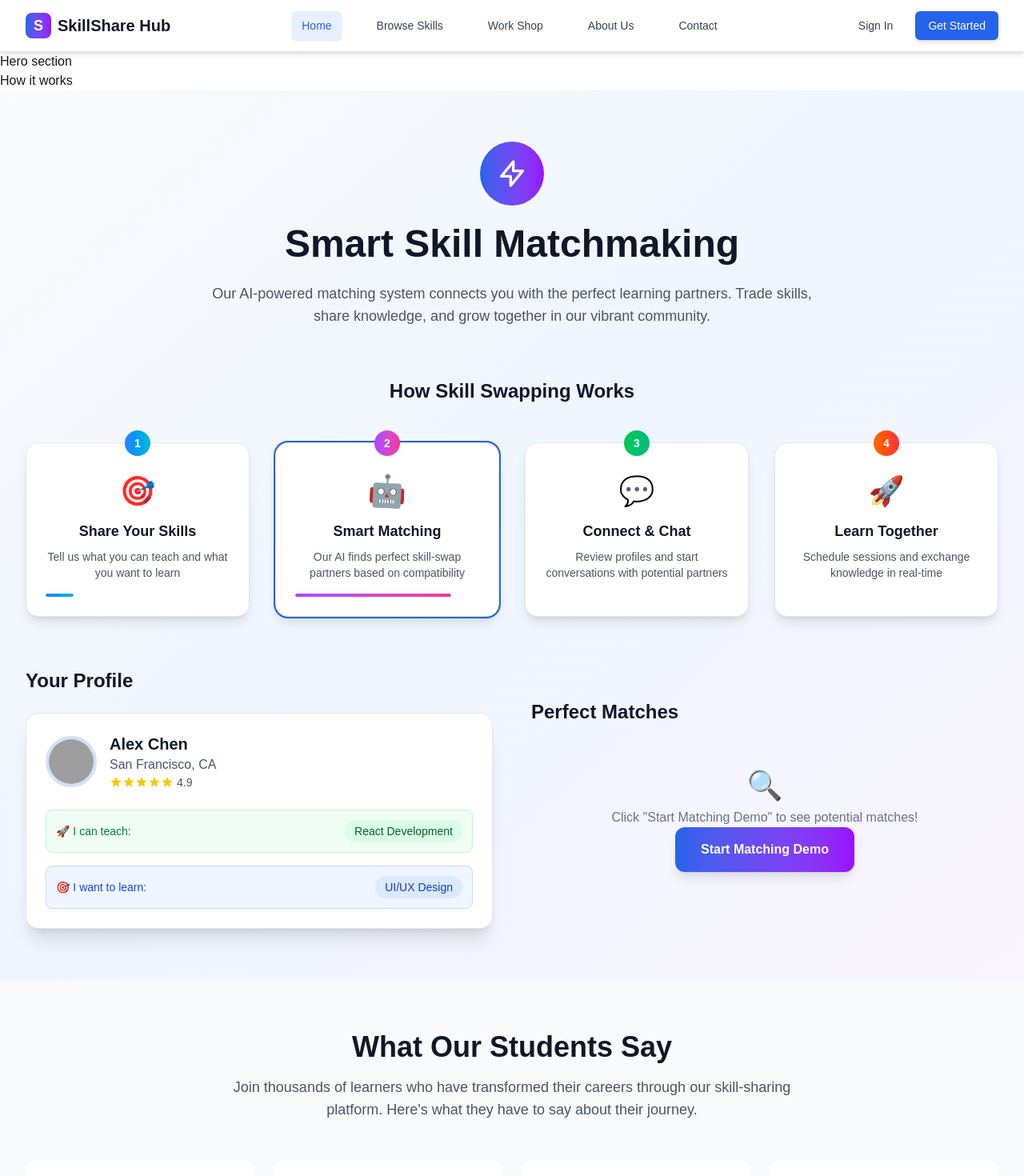
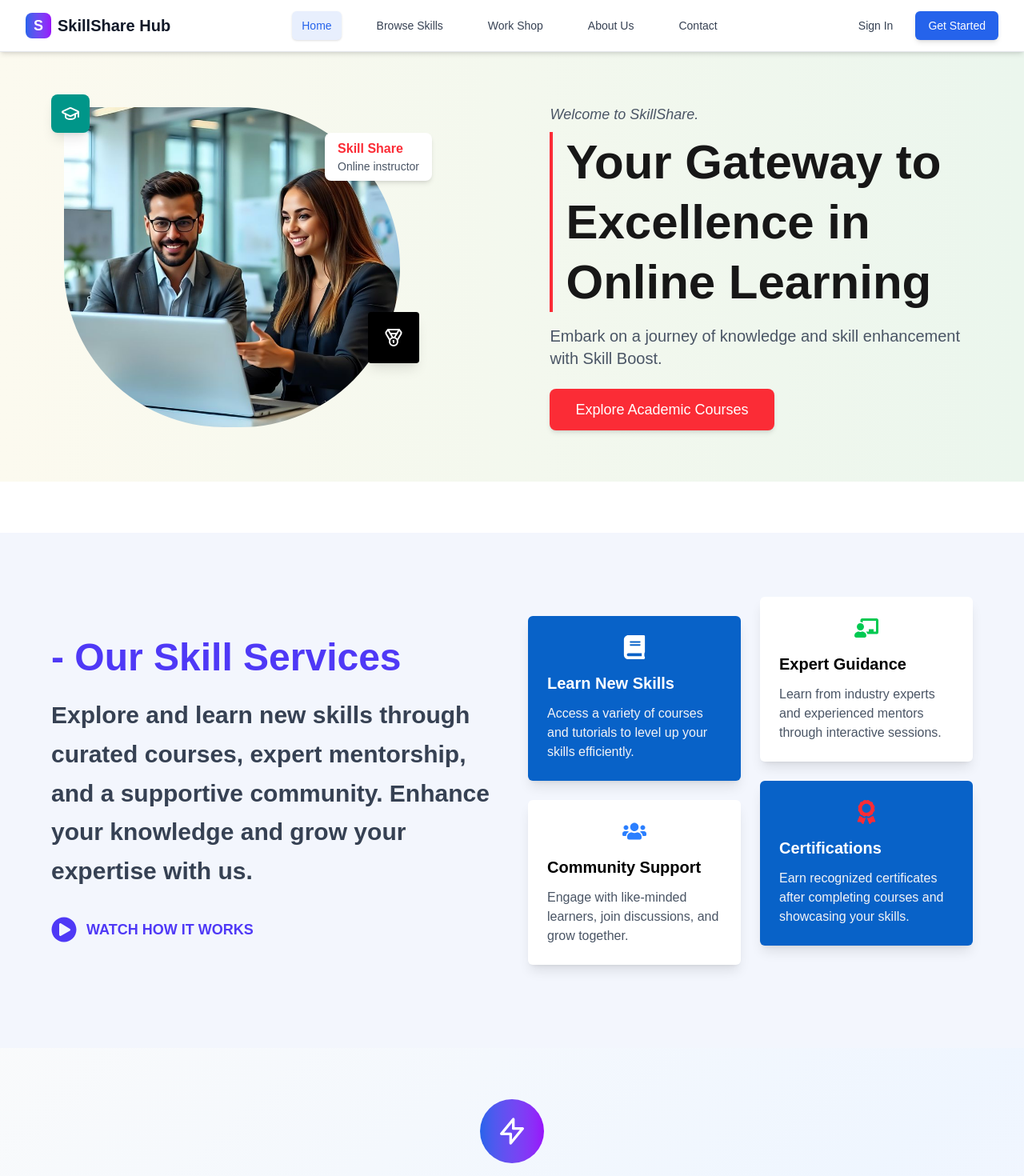
Before and after one commit to codewithjihad1/skills-swap-marketplace, a Next.js app in the folder frontend/: page / in a window 1280 px wide. Shown: the top 1470 px of the page at 80% size. Built offline with nearby package versions, Linux system fonts and the light colour scheme; grey boxes are pictures that could not be loaded.

Commit message:
Implement structural updates and optimizations across multiple modules

```diff
--- a/frontend/package.json
+++ b/frontend/package.json
@@ -9,6 +9,8 @@
     "lint": "eslint"
   },
   "dependencies": {
+    "aos": "^2.3.4",
+    "lucide-react": "^0.544.0",
     "framer-motion": "^12.23.15",
     "next": "15.5.3",
     "react": "19.1.0",
--- a/frontend/src/components/Home/HeroSection.tsx
+++ b/frontend/src/components/Home/HeroSection.tsx
@@ -1,10 +1,60 @@
+import Image from "next/image";
+import img from "../../../public/banner.jpeg";
+import { GraduationCap, Medal } from "lucide-react";
 
 const HeroSection = () => {
   return (
-    <div>
-      Hero section
+    <div className="bg-gradient-to-r from-[#FCFAEF] to-[#EBF6ED] px-4 sm:px-6 md:px-12 lg:px-20 py-12 md:py-16 flex flex-col md:flex-row items-center justify-center md:justify-between gap-10">
+      {/* Left Side -  */}
+      <div className="relative w-[260px] h-[260px] sm:w-[320px] sm:h-[320px] md:w-[380px] md:h-[360px] lg:w-[420px] lg:h-[400px]">
+        {/* Round Image */}
+        <div className="w-full h-full overflow-hidden rounded-r-full rounded-b-full relative">
+          <Image
+            src={img}
+            alt="Instructor"
+            fill
+            className="object-cover mx-auto"
+            priority
+          />
+        </div>
+
+        {/* Top Left Icon */}
+        <div className="absolute -top-3 -left-3 sm:-top-4 sm:-left-4 bg-teal-600 text-white p-2 sm:p-3 rounded-lg shadow-lg">
+          <GraduationCap className="w-5 h-5 sm:w-6 sm:h-6" />
+        </div>
+
+        {/* Bottom Right */}
+        <div className="absolute bottom-14 -right-4 sm:bottom-20 sm:-right-6 bg-black text-white p-3 sm:p-5 shadow-lg rounded">
+          <Medal className="w-5 h-5 sm:w-6 sm:h-6" />
+        </div>
+
+        {/* Name */}
+        <div className="absolute top-6 -right-6 sm:top-8 sm:-right-10 bg-white px-3 py-2 sm:px-4 sm:py-2 rounded-lg shadow-md">
+          <p className="font-semibold text-red-500 text-sm sm:text-base">
+            Skill Share
+          </p>
+          <p className="text-xs sm:text-sm text-gray-600">Online instructor</p>
+        </div>
+      </div>
+
+      {/* Right Side - Text */}
+      <div className="max-w-xl text-center md:text-left">
+        <p className="italic text-gray-600 mb-2 text-sm sm:text-base md:text-lg">
+          Welcome to SkillShare.
+        </p>
+        <h1 className="text-3xl sm:text-4xl md:text-5xl lg:text-6xl font-bold leading-snug sm:leading-tight mb-4 border-l-4 border-red-500 pl-3 sm:pl-4">
+          Your Gateway to <br /> Excellence in <br /> Online Learning
+        </h1>
+        <p className="text-gray-600 mb-6 text-base sm:text-lg md:text-xl">
+          Embark on a journey of knowledge and skill enhancement <br className="hidden sm:block" />
+          with Skill Boost.
+        </p>
+        <button className="bg-red-500 text-white px-5 sm:px-6 md:px-8 py-2.5 sm:py-3 rounded-lg shadow-md hover:bg-red-600 transition text-sm sm:text-base md:text-lg">
+          Explore Academic Courses
+        </button>
+      </div>
     </div>
-  )
-}
+  );
+};
 
-export default HeroSection
+export default HeroSection;
--- a/frontend/src/components/Home/HowItWorks.tsx
+++ b/frontend/src/components/Home/HowItWorks.tsx
@@ -1,10 +1,130 @@
-import React from 'react'
+"use client";
+import React, { useEffect } from 'react'
+import { useState } from "react";
+import { FaBook, FaChalkboardTeacher, FaUsers, FaAward, FaPlayCircle } from "react-icons/fa";
+import AOS from "aos";
+import "aos/dist/aos.css";
+const HowItWorks = () => {
+  const [showVideo, setShowVideo] = useState(false);
+  const [isLoading, setIsLoading] = useState(true);
+  useEffect(() => {
+    AOS.init({
+      duration: 1000,
+      once:false,
+    });
+  }, []);
+  const services = [
+    {
+      icon: <FaBook size={30} className="text-white mx-auto" />,
+      title: "Learn New Skills",
+      desc: "Access a variety of courses and tutorials to level up your skills efficiently.",
+    },
+    {
+      icon: <FaChalkboardTeacher size={30} className="text-green-500 mx-auto" />,
+      title: "Expert Guidance",
+      desc: "Learn from industry experts and experienced mentors through interactive sessions.",
+    },
+    {
+      icon: <FaUsers size={30} className="text-blue-500 mx-auto" />,
+      title: "Community Support",
+      desc: "Engage with like-minded learners, join discussions, and grow together.",
+    },
+    {
+      icon: <FaAward size={30} className="text-red-500 mx-auto" />,
+      title: "Certifications",
+      desc: "Earn recognized certificates after completing courses and showcasing your skills.",
+    },
+  ];
 
-const HowItWorks = () => {
   return (
-    <div>
-      How it works
-    </div>
+     <section className="bg-[#F3F6FD] py-16 px-6 mt-16">
+      <div className="max-w-7xl mx-auto grid grid-cols-1 md:grid-cols-2 gap-10 items-start md:items-center p-6 md:p-10 ">
+        {/* Left Content */}
+        <div data-aos="fade-right" data-aos-duration="1000" className="flex flex-col justify-center">
+          <h2 className="text-3xl sm:text-4xl md:text-5xl font-bold text-indigo-600 mb-6">
+            - Our Skill Services
+          </h2>
+          <p className="text-gray-700 text-lg sm:text-xl md:text-2xl lg:text-3xl font-semibold leading-relaxed mb-8">
+            Explore and learn new skills through curated courses, expert mentorship, and
+            a supportive community. Enhance your knowledge and grow your expertise with us.
+          </p>
+
+          {/* Video Button */}
+          <button
+            onClick={() => {
+              setShowVideo(true);
+              setIsLoading(true);
+            }}
+            className="flex items-center gap-3 text-indigo-600 hover:text-indigo-500 font-semibold text-lg transition-colors hover:cursor-pointer"
+          >
+            <FaPlayCircle size={32} />
+            WATCH HOW IT WORKS
+          </button>
+        </div>
+
+        {/* Right Cards */}
+        <div data-aos="fade-left" data-aos-duration="1000" className="grid grid-cols-1 sm:grid-cols-2 gap-6 hover:cursor-pointer">
+          {services.map((service, index) => (
+            <div
+              key={index}
+              className={`p-6 rounded-md shadow-lg hover:shadow-2xl transition-all transform
+                ${
+                  index === 0 || index === services.length - 1
+                    ? "bg-[#0862C8] text-white"
+                    : "bg-white text-black"
+                }
+                ${
+                  index === 1 || index === services.length - 1
+                    ? "-translate-y-4 md:-translate-y-6"
+                    : ""
+                }
+              `}
+            >
+              <div className="mb-4 text-4xl md:text-5xl">{service.icon}</div>
+              <h3 className="text-xl font-bold mb-3">{service.title}</h3>
+              <p
+                className={`text-sm md:text-base ${
+                  index === 0 || index === services.length - 1
+                    ? "text-gray-100"
+                    : "text-gray-600"
+                }`}
+              >
+                {service.desc}
+              </p>
+            </div>
+          ))}
+        </div>
+      </div>
+
+      {/* Video Modal */}
+      {showVideo && (
+        <div className="fixed inset-0 bg-black bg-opacity-70 flex items-center justify-center z-50 p-4 md:p-0">
+          <div className="bg-black rounded-lg overflow-hidden w-full md:w-3/4 lg:w-1/2 relative">
+            <button
+              onClick={() => setShowVideo(false)}
+              className="absolute top-3 right-3 text-white text-2xl md:text-3xl font-bold"
+            >
+              ✕
+            </button>
+
+            {/* Loading */}
+            {isLoading && (
+              <div className="absolute inset-0 flex items-center justify-center bg-white bg-opacity-50">
+                <div className="loader border-t-4 border-indigo-600 rounded-full w-12 h-12 animate-spin"></div>
+              </div>
+            )}
+
+            <iframe
+              src="https://assets.pinterest.com/ext/embed.html?id=183943966025490563"
+              className="w-full h-[330px] border-none"
+              title="Skill Share Embed"
+              scrolling="no"
+              onLoad={() => setIsLoading(false)}
+            ></iframe>
+          </div>
+        </div>
+      )}
+    </section>
   )
 }
 
```
Also changed, not shown: frontend/public/banner.jpeg (added), 1 other file (tests, documents, lock files or other folders).
